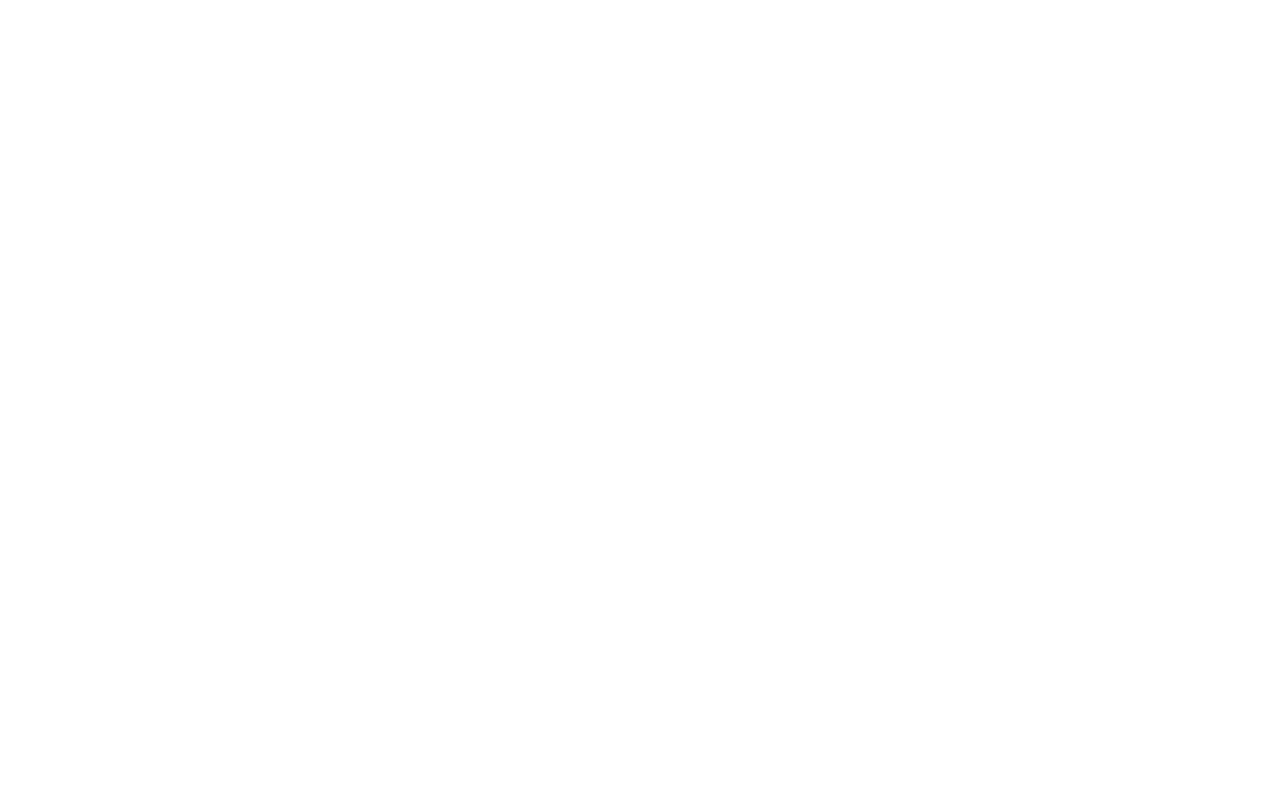
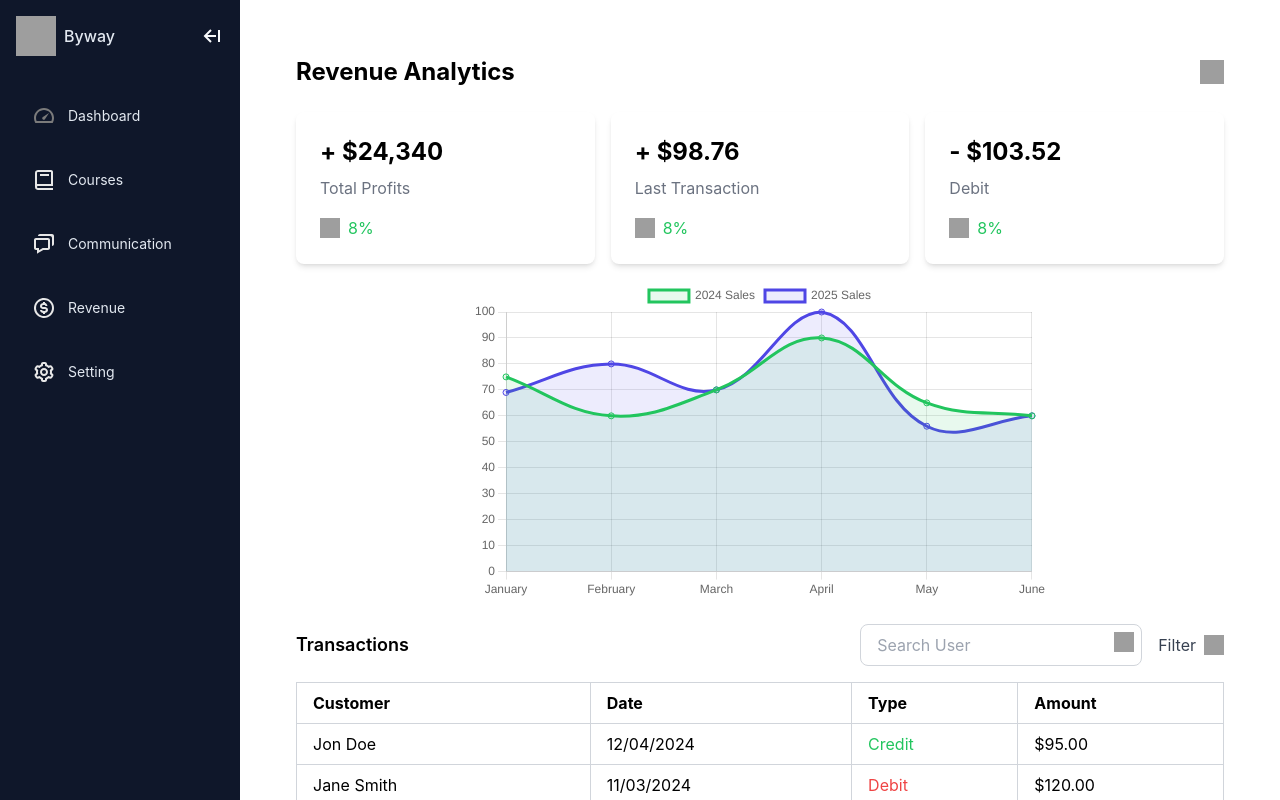
Before and after one commit to psikarwar/LMS_React, a React (Vite) app in the folder lms_website/: page /admin/revenue in a window 1280 px wide. Before the commit this address had no page. Shown: the top 800 px of the page. Built offline with nearby package versions, Linux system fonts and the light colour scheme; grey boxes are pictures that could not be loaded.

Commit message:
Added React outlet route provider with respective changes in other pages.

```diff
--- a/lms_website/src/App.tsx
+++ b/lms_website/src/App.tsx
@@ -1,6 +1,11 @@
 // import React from 'react'
 import React from "react";
-import { BrowserRouter as Router, Route, Routes } from "react-router-dom";
+import {
+  createBrowserRouter,
+  createRoutesFromElements,
+  Route,
+  RouterProvider,
+} from "react-router-dom";
 // import Header from './Components/Header/Header';
 import Signup from "./Components/SignUp/Signup";
 // import HomeScreen from './Components/HomeScreen/HomeScreen';s
@@ -12,9 +17,9 @@ import ShoppingCart from "./Components/Frontend/ShoppingCart/ShoppingCart";
 import CheckoutPage from "./Components/Frontend/CheckoutPage/CheckoutPage";
 import OrderCompletePage from "./Components/Frontend/OrderCompletePage/OrderCompletePage";
 import OrderCompletePag2 from "./Components/OrderCompletePage2/OrderCompletePag2";
-import MentorPage from "./Components/MentorPage/MentorPage";
+//import MentorPage from "./Components/MentorPage/MentorPage";
 import Customer from "./Components/Backend/Courses/Customer/Customer";
-import Chapter from "./Components/Backend/Courses/Chapter/Chapter";
+//import Chapter from "./Components/Backend/Courses/Chapter/Chapter";
 import ChapterDetails from "./Components/Backend/Courses/Chapter/ChapterDetails/ChapterDetails";
 import ChapterResources from "./Components/Backend/Courses/Chapter/ChapterResources/ChapterResources";
 import ChapterSeo from "./Components/Backend/Courses/Chapter/ChapterSeo/ChapterSeo";
@@ -36,75 +41,190 @@ import DashBoard from "./Components/Backend/Communication/Dashboard/DashBoard";
 import Promotion from "./Components/Backend/Courses/Promotion/Promotion";
 import Revenue from "./Components/Backend/Revenue/Revenue";
 import HomeScreen from "./Components/HomeScreen/HomeScreen";
-import FrontenComponenet from "./Components/FrontenComponenet";
 import Maincourse from "./Components/Backend/Courses/maincourse";
 import Courses from "./Components/Backend/Courses/Courses";
+import FrontenComponenet from "./Components/FrontenComponenet";
+import LayoutComponent from "./Components/LayoutComponent";
+import Chapter from "./Components/Backend/Courses/Chapter/Chapter";
+// import FrontenComponenet from "./Components/FrontenComponenet";
+// import Maincourse from "./Components/Backend/Courses/maincourse";
+// import Courses from "./Components/Backend/Courses/Courses";
 // import Sidebar from './Components/Backend/AdminLayout/Sidebar/Sidebar';
+// <<<<<<< Updated upstream
+
+// const App: React.FC = () => {
+//   return (
+
+
+//     <Router>
+//       {/* <Sidebar/> */}
+//       {/* <Header /> */}
+//       {/* <Courses/> */}
+
+//       <Routes>
+//        <Route path="" element={<FrontenComponenet />}>
+//         <Route path="/homescreen" element={<HomeScreen/>} />
+//         <Route path="/login" element={<Login />} />
+//         <Route path="/signup" element={<Signup />} />
+//         <Route path="/course" element={<CoursePage />} />
+//         <Route path="/profile" element={<MainLayout />} />
+//         <Route path="/category" element={<CategoryPage />} />
+//         <Route path="/shopping" element={<ShoppingCart />} />
+//         <Route path="/checkout" element={<CheckoutPage />} />
+//         <Route path="/ordercom" element={<OrderCompletePage />} />
+//         <Route path="/ordercompl" element={<OrderCompletePag2 />} />
+//           <Route path="/mentor" element={<MentorPage />} />
+//         </Route>
+
+//         <Route path="/" element={<AdminDashboard />}>
+//           <Route path="/maincourse" element={<Maincourse />} />
+//            <Route path="/admincourse" element={<Courses />} />
+
+
+//           {/* Backend */}
+//           <Route path="/customer" element={<Customer />} />
+//           <Route path="/chapter" element={<Chapter />} />
+//           {/* Update the route for ChapterDetails without the ID */}
+//           <Route path="/chapterdetail" element={<ChapterDetails />} />
+//           <Route path="/chapterresource" element={<ChapterResources />} />
+//           <Route path="/chapterseo" element={<ChapterSeo />} />
+//           <Route path="/editcoupon" element={<EditCoupon />} />
+//           <Route path="/createcoupon" element={<CreateCoupon />} />
+//           <Route path="/setting" element={<Setting />} />
+//           <Route path="/promotion" element={<Promotion />} />
+
+//           <Route path="/commn-review" element={<CommunicationReview />} />
+//           <Route path="/commission" element={<Commission />} />
+//           <Route path="/reviews" element={<ReviewPage />} />
+
+//           <Route path="/notification" element={<Notification />} />
+//           <Route path="/message" element={<Message />} />
+//           <Route path="/detail" element={<Details />} />
+//           <Route path="/notification-send" element={<NotificationSend />} />
+
+//           <Route path="/dashboard" element={<DashBoard />} />
+
+//           <Route path="/communication" element={<Communication />} />
+//           {/* <Route path="/revenue" element={<Revenue />} /> */}
+//           <Route path="/setting" element={<Setting />} />
+//           <Route path="/revenue" element={<Revenue/>} />
+
+//         </Route>
+//       </Routes>
+//       </Router>
+
+//       );
+
+// };
+
+
+// export default App;
+// =======
+
+const router = createBrowserRouter(
+  createRoutesFromElements(
+    <Route path="/" element={<LayoutComponent />}>
+      <Route element={<FrontenComponenet />}>
+        <Route index element={<HomeScreen />} />
+        <Route path="login" element={<Login />} />
+        <Route path="signup" element={<Signup />} />
+        <Route path="course" element={<CoursePage />} />
+        <Route path="profile" element={<MainLayout />} />
+        <Route path="category" element={<CategoryPage />} />
+        <Route path="shopping" element={<ShoppingCart />} />
+        <Route path="checkout" element={<CheckoutPage />} />
+        <Route path="ordercom" element={<OrderCompletePage />} />
+        <Route path="ordercompl" element={<OrderCompletePag2 />} />
+      </Route>
+      <Route path="/admin" element={<AdminDashboard />}>
+        <Route index element={<DashBoard />} />
+        <Route path="Maincourse" element={<Maincourse />} />
+        <Route path="Courses" element={<Courses />}>
+          <Route path="commission" element={<Commission />} />
+          <Route path="chapter" element={<Chapter />} />
+          <Route path="/admin/Courses/chapter/chapterdetail/:id" element={<ChapterDetails />} />
+          <Route path="/admin/Courses/chapter/chapterdetail/chapterseo" element={<ChapterSeo />} />
+          <Route path="/admin/Courses/chapter/chapterdetail/chapterresource" element={<ChapterResources />} />
+          <Route path="customer" element={<Customer />} />
+          <Route path="promotion" element={<Promotion />} />
+          <Route path="detail" element={<Details />} />
+          <Route path="setting" element={<Setting />} />
+        </Route>
+
+
+        <Route path="editcoupon" element={<EditCoupon />} />
+        <Route path="createcoupon" element={<CreateCoupon />} />
+        <Route path="commn-review" element={<CommunicationReview />} />
+        <Route path="notification" element={<Notification />} />
+        <Route path="message" element={<Message />} />
+        <Route path="notification-send" element={<NotificationSend />} />
+        <Route path="communication" element={<Communication />} />
+        <Route path="setting" element={<Setting />} />
+        <Route path="revenue" element={<Revenue />} />
+      </Route>
+    </Route>
+  )
+);
 
 const App: React.FC = () => {
   return (
+    <RouterProvider router={router} />
+    // <Router>
+    //   {/* <Sidebar/> */}
+    //   {/* <Header /> */}
+    //   {/* <Courses/> */}
 
+    //   <Routes>
+    //    <Route path="" element={<FrontenComponenet />}>
+    //     <Route path="/homescreen" element={<HomeScreen/>} />
+    //     <Route path="/login" element={<Login />} />
+    //     <Route path="/signup" element={<Signup />} />
+    //     <Route path="/course" element={<CoursePage />} />
+    //     <Route path="/profile" element={<MainLayout />} />
+    //     <Route path="/category" element={<CategoryPage />} />
+    //     <Route path="/shopping" element={<ShoppingCart />} />
+    //     <Route path="/checkout" element={<CheckoutPage />} />
+    //     <Route path="/ordercom" element={<OrderCompletePage />} />
+    //     <Route path="/ordercompl" element={<OrderCompletePag2 />} />
+    //       <Route path="/mentor" element={<MentorPage />} />
+    //     </Route>
 
-    <Router>
-      {/* <Sidebar/> */}
-      {/* <Header /> */}
-      {/* <Courses/> */}
+    //     <Route path="/" element={<AdminDashboard />}>
+    //
+    //        <Route path="/admincourse" element={<Courses />} />
 
-      <Routes>
-       <Route path="" element={<FrontenComponenet />}>
-        <Route path="/homescreen" element={<HomeScreen/>} />
-        <Route path="/login" element={<Login />} />
-        <Route path="/signup" element={<Signup />} />
-        <Route path="/course" element={<CoursePage />} />
-        <Route path="/profile" element={<MainLayout />} />
-        <Route path="/category" element={<CategoryPage />} />
-        <Route path="/shopping" element={<ShoppingCart />} />
-        <Route path="/checkout" element={<CheckoutPage />} />
-        <Route path="/ordercom" element={<OrderCompletePage />} />
-        <Route path="/ordercompl" element={<OrderCompletePag2 />} />
-          <Route path="/mentor" element={<MentorPage />} />
-        </Route>
+    //       {/* Backend */}
+    //       <Route path="/customer" element={<Customer />} />
+    //       <Route path="/chapter" element={<Chapter />} />
+    //       {/* Update the route for ChapterDetails without the ID */}
+    //       <Route path="/chapterdetail" element={<ChapterDetails />} />
+    //       <Route path="/chapterresource" element={<ChapterResources />} />
+    //       <Route path="/chapterseo" element={<ChapterSeo />} />
+    //       <Route path="/editcoupon" element={<EditCoupon />} />
+    //       <Route path="/createcoupon" element={<CreateCoupon />} />
+    //       <Route path="/setting" element={<Setting />} />
+    //       <Route path="/promotion" element={<Promotion />} />
 
-        <Route path="/" element={<AdminDashboard />}>
-          <Route path="/maincourse" element={<Maincourse />} />
-           <Route path="/admincourse" element={<Courses />} />
+    //       <Route path="/commn-review" element={<CommunicationReview />} />
+    //       <Route path="/commission" element={<Commission />} />
+    //       <Route path="/reviews" element={<ReviewPage />} />
 
+    //       <Route path="/notification" element={<Notification />} />
+    //       <Route path="/message" element={<Message />} />
+    //       <Route path="/detail" element={<Details />} />
+    //       <Route path="/notification-send" element={<NotificationSend />} />
 
-          {/* Backend */}
-          <Route path="/customer" element={<Customer />} />
-          <Route path="/chapter" element={<Chapter />} />
-          {/* Update the route for ChapterDetails without the ID */}
-          <Route path="/chapterdetail" element={<ChapterDetails />} />
-          <Route path="/chapterresource" element={<ChapterResources />} />
-          <Route path="/chapterseo" element={<ChapterSeo />} />
-          <Route path="/editcoupon" element={<EditCoupon />} />
-          <Route path="/createcoupon" element={<CreateCoupon />} />
-          <Route path="/setting" element={<Setting />} />
-          <Route path="/promotion" element={<Promotion />} />
+    //       <Route path="/dashboard" element={<DashBoard />} />
 
-          <Route path="/commn-review" element={<CommunicationReview />} />
-          <Route path="/commission" element={<Commission />} />
-          <Route path="/reviews" element={<ReviewPage />} />
+    //       <Route path="/communication" element={<Communication />} />
+    //       {/* <Route path="/revenue" element={<Revenue />} /> */}
+    //       <Route path="/setting" element={<Setting />} />
+    //       <Route path="/revenue" element={<Revenue/>} />
 
-          <Route path="/notification" element={<Notification />} />
-          <Route path="/message" element={<Message />} />
-          <Route path="/detail" element={<Details />} />
-          <Route path="/notification-send" element={<NotificationSend />} />
-
-          <Route path="/dashboard" element={<DashBoard />} />
-
-          <Route path="/communication" element={<Communication />} />
-          {/* <Route path="/revenue" element={<Revenue />} /> */}
-          <Route path="/setting" element={<Setting />} />
-          <Route path="/revenue" element={<Revenue/>} />
-
-        </Route>
-      </Routes>
-      </Router>
-
-      );
-
+    //     </Route>
+    //   </Routes>
+    //   </Router>
+  );
 };
 
-
 export default App;
--- a/lms_website/src/Components/Backend/AdminLayout/Sidebar/Sidebar.tsx
+++ b/lms_website/src/Components/Backend/AdminLayout/Sidebar/Sidebar.tsx
@@ -53,46 +53,46 @@ const Sidebar: React.FC = () => {
 
       <div className="flex flex-col gap-2">
         <div className={`flex items-center p-4 rounded-lg relative ${isCollapsed ? 'justify-center' : ''}`}>
-          <Link to="/dashboard" className={`flex items-center ${isActive('/dashboard')} ${isCollapsed ? 'justify-center' : ''}`}>
-            <img src={db} alt="Dashboard" className={`w-6 h-6 mr-3 transition duration-300 ${getImageClass('/dashboard')}`} />
+          <Link to="/admin" className={`flex items-center ${isActive('dashboard')} ${isCollapsed ? 'justify-center' : ''}`}>
+            <img src={db} alt="Dashboard" className={`w-6 h-6 mr-3 transition duration-300 ${getImageClass('dashboard')}`} />
             {!isCollapsed && (
-              <span className={`font-inter text-sm leading-6 ${isActive('/dashboard')}`}>Dashboard</span>
+              <span className={`font-inter text-sm leading-6 ${isActive('dashboard')}`}>Dashboard</span>
             )}
           </Link>
         </div>
 
         <div className={`flex items-center p-4 rounded-lg relative ${isCollapsed ? 'justify-center' : ''}`}>
-          <Link to="/maincourse" className={`flex items-center ${isActive('/maincourse')} ${isCollapsed ? 'justify-center' : ''}`}>
-            <img src={course} alt="Courses" className={`w-6 h-6 mr-3 transition duration-300 ${getImageClass('/maincourse')}`} />
+          <Link to="maincourse" className={`flex items-center ${isActive('maincourse')} ${isCollapsed ? 'justify-center' : ''}`}>
+            <img src={course} alt="Courses" className={`w-6 h-6 mr-3 transition duration-300 ${getImageClass('maincourse')}`} />
             {!isCollapsed && (
-              <span className={`font-inter text-sm leading-6 ${isActive('/maincourse')}`}>Courses</span>
+              <span className={`font-inter text-sm leading-6 ${isActive('maincourse')}`}>Courses</span>
             )}
           </Link>
         </div>
 
         <div className={`flex items-center p-4 rounded-lg relative ${isCollapsed ? 'justify-center' : ''}`}>
-          <Link to="/communication" className={`flex items-center ${isActive('/communication')} ${isCollapsed ? 'justify-center' : ''}`}>
-            <img src={communication} alt="Communication" className={`w-6 h-6 mr-3 transition duration-300 ${getImageClass('/communication')}`} />
+          <Link to="communication" className={`flex items-center ${isActive('communication')} ${isCollapsed ? 'justify-center' : ''}`}>
+            <img src={communication} alt="Communication" className={`w-6 h-6 mr-3 transition duration-300 ${getImageClass('communication')}`} />
             {!isCollapsed && (
-              <span className={`font-inter text-sm leading-6 ${isActive('/communication')}`}>Communication</span>
+              <span className={`font-inter text-sm leading-6 ${isActive('communication')}`}>Communication</span>
             )}
           </Link>
         </div>
 
         <div className={`flex items-center p-4 rounded-lg relative ${isCollapsed ? 'justify-center' : ''}`}>
-          <Link to="/revenue" className={`flex items-center ${isActive('/revenue')} ${isCollapsed ? 'justify-center' : ''}`}>
-            <img src={rev} alt="Revenue" className={`w-6 h-6 mr-3 transition duration-300 ${getImageClass('/revenue')}`} />
+          <Link to="revenue" className={`flex items-center ${isActive('revenue')} ${isCollapsed ? 'justify-center' : ''}`}>
+            <img src={rev} alt="Revenue" className={`w-6 h-6 mr-3 transition duration-300 ${getImageClass('revenue')}`} />
             {!isCollapsed && (
-              <span className={`font-inter text-sm leading-6 ${isActive('/revenue')}`}>Revenue</span>
+              <span className={`font-inter text-sm leading-6 ${isActive('revenue')}`}>Revenue</span>
             )}
           </Link>
         </div>
 
         <div className={`flex items-center p-4 rounded-lg relative ${isCollapsed ? 'justify-center' : ''}`}>
-          <Link to="/setting" className={`flex items-center ${isActive('/setting')} ${isCollapsed ? 'justify-center' : ''}`}>
-            <img src={setting} alt="Setting" className={`w-6 h-6 mr-3 transition duration-300 ${getImageClass('/setting')}`} />
+          <Link to="setting" className={`flex items-center ${isActive('setting')} ${isCollapsed ? 'justify-center' : ''}`}>
+            <img src={setting} alt="Setting" className={`w-6 h-6 mr-3 transition duration-300 ${getImageClass('setting')}`} />
             {!isCollapsed && (
-              <span className={`font-inter text-sm leading-6 ${isActive('/setting')}`}>Setting</span>
+              <span className={`font-inter text-sm leading-6 ${isActive('setting')}`}>Setting</span>
             )}
           </Link>
         </div>
--- a/lms_website/src/Components/Backend/Courses/Chapter/ChapterDetails/ChapterTabs/ChapterTabs.tsx
+++ b/lms_website/src/Components/Backend/Courses/Chapter/ChapterDetails/ChapterTabs/ChapterTabs.tsx
@@ -32,15 +32,15 @@ const ChapterTabs: React.FC<ChapterTabsProps> = ({ tabs, activeTab, onTabChange
             ${activeTab === tab ? 'border-b-2 border-blue-600 text-blue-600' : 'text-gray-600 hover:text-blue-600'}`}
         >
           {tab === 'Resources' ? (
-            <Link to="/chapterresource">
+            <Link to="chapterresource">
               {tab}
             </Link>
           ) : tab === 'Details' ? (
-            <Link to="/chapterdetail">
+            <Link to="chapterdetail">
               {tab}
             </Link>
           ) : tab === 'SEO' ? ( // Updated to 'SEO'
-            <Link to="/chapterseo">
+            <Link to="chapterseo">
               {tab}
             </Link>
           ) : (
--- a/lms_website/src/Components/Backend/Courses/Chapter/ChapterInfo/ChapterInfo.tsx
+++ b/lms_website/src/Components/Backend/Courses/Chapter/ChapterInfo/ChapterInfo.tsx
@@ -33,7 +33,7 @@ const ChapterInfo: React.FC<ChapterInfoProps> = ({ data }) => {
               <td className="px-4 py-2">{chapter.chapter}</td>
               <td className="px-4 py-2">
                 <Link
-                  to={`/chapterdetail/${chapter.title.toLowerCase().replace(/\s+/g, '-')}`} // Create a simple path
+                  to={`chapterdetail/${chapter.id}`} // Create a simple path
                   className="text-blue-600 hover:underline"
                 >
                   {chapter.title}
--- a/lms_website/src/Components/Backend/Courses/Courses.tsx
+++ b/lms_website/src/Components/Backend/Courses/Courses.tsx
@@ -7,8 +7,6 @@
 // // // import im2 from '../../../../../assets/icon-graph.svg'
 // // // import im3 from '../../../../../assets/icon-graph-2.svg'
 // // // import im4 from '../../../../../assets/icon-graph-3.svg'
-
-
 
 // // const Courses: React.FC = () => {
 // //   return (
@@ -137,84 +135,89 @@
 
 // export default Courses;
 
-import React from 'react';
-import { NavLink } from 'react-router-dom';
-import im1 from '../../../../../assets/icon-horizontal-dots.svg';
-import Tab from '../Tab/Tab';
+import React from "react";
+import { NavLink, Outlet } from "react-router-dom";
+import im1 from "../../../../../assets/icon-horizontal-dots.svg";
+import Tab from "../Tab/Tab";
 
 const Courses: React.FC = () => {
   return (
     <div className="p-4 font-sans ml-58">
       {/* Header Section */}
       <header className="flex flex-col md:flex-row justify-between items-start md:items-center mb-4">
-        <h1 className="text-lg md:text-2xl font-semibold">NCERT Solutions for Class 12 Chemistry</h1>
-        <img src={im1} alt="menu" className="mt-2 md:mt-0 w-6 h-6 md:w-8 md:h-8" />
+        <h1 className="text-lg md:text-2xl font-semibold">
+          NCERT Solutions for Class 12 Chemistry
+        </h1>
+        <img
+          src={im1}
+          alt="menu"
+          className="mt-2 md:mt-0 w-6 h-6 md:w-8 md:h-8"
+        />
       </header>
 
       {/* Tab Navigation */}
       <nav className="flex flex-wrap gap-4 my-4 border-b border-gray-300">
         <NavLink
-          to="/commission"
+          to="commission"
           className={({ isActive }: { isActive: boolean }) =>
-            `tab ${isActive ? 'active' : ''}`
+            `tab ${isActive ? "active" : ""}`
           }
         >
-       <Tab title="Commission"  />
+          <Tab title="Commission" />
         </NavLink>
         <NavLink
-          to="/reviews"
+          to="reviews"
           className={({ isActive }: { isActive: boolean }) =>
-            `tab ${isActive ? 'active' : ''}`
+            `tab ${isActive ? "active" : ""}`
           }
         >
-       <Tab title="Reviews"  />
+          <Tab title="Reviews" />
         </NavLink>
         <NavLink
-          to="/customer"
+          to="customer"
           className={({ isActive }: { isActive: boolean }) =>
-            `tab ${isActive ? 'active' : ''}`
+            `tab ${isActive ? "active" : ""}`
           }
         >
-       <Tab title="Customer"  />
+          <Tab title="Customer" />
         </NavLink>
         <NavLink
-          to="/chapter"
+          to="chapter"
           className={({ isActive }: { isActive: boolean }) =>
-            `tab ${isActive ? 'active' : ''}`
+            `tab ${isActive ? "active" : ""}`
           }
         >
-       <Tab title="Chapters"  />
+          <Tab title="Chapters" />
         </NavLink>
         <NavLink
-          to="/promotion"
+          to="promotion"
           className={({ isActive }: { isActive: boolean }) =>
-            `tab ${isActive ? 'active' : ''}`
+            `tab ${isActive ? "active" : ""}`
           }
         >
-       <Tab title="Promotion"  />
-
+          <Tab title="Promotion" />
         </NavLink>
         <NavLink
-          to="/detail"
+          to="detail"
           className={({ isActive }: { isActive: boolean }) =>
-            `tab ${isActive ? 'active' : ''}`
+            `tab ${isActive ? "active" : ""}`
           }
         >
-       <Tab title="Detail"  />
-
+          <Tab title="Detail" />
         </NavLink>
         <NavLink
-          to="/setting"
+          to="setting"
           className={({ isActive }: { isActive: boolean }) =>
-            `tab ${isActive ? 'active' : ''}`
+            `tab ${isActive ? "active" : ""}`
           }
         >
-       <Tab title="Settings"  />
+          <Tab title="Settings" />
         </NavLink>
       </nav>
       {/* Content will be rendered by React Router */}
       <section className="mt-4">
         {/* React Router will render content based on active route */}
+        <Outlet />
       </section>
     </div>
   );
--- a/lms_website/src/Components/Backend/Courses/maincourse.tsx
+++ b/lms_website/src/Components/Backend/Courses/maincourse.tsx
@@ -1,5 +1,5 @@
-import React from 'react';
-import { NavLink } from 'react-router-dom';
+import React from "react";
+import { NavLink } from "react-router-dom";
 
 // Sample dynamic data
 const coursesData = [
@@ -44,9 +44,12 @@ const Maincourse: React.FC = () => {
       {/* Header Section */}
       <div className="flex justify-between items-center mb-6">
         <h1 className="text-2xl font-semibold">Courses</h1>
-      <NavLink to ="/admincourse"> <button className="bg-blue-600 text-white py-2 px-6 rounded-lg font-medium">
-          <span>Add Course</span>
-        </button></NavLink>
+        <NavLink to="Courses">
+          {" "}
+          <button className="bg-blue-600 text-white py-2 px-6 rounded-lg font-medium">
+            <span>Add Course</span>
+          </button>
+        </NavLink>
       </div>
 
       {/* Course Cards */}
@@ -57,8 +60,14 @@ const Maincourse: React.FC = () => {
             className="bg-white p-6 rounded-lg shadow border border-gray-200"
           >
             {/* Chip for Free or Paid */}
-            <div className={`inline-block px-2 py-1 rounded-full text-xs font-bold mb-4 ${course.isFree ? 'bg-gray-200 text-gray-900' : 'bg-blue-600 text-white'}`}>
-              {course.isFree ? 'Free' : 'Paid'}
+            <div
+              className={`inline-block px-2 py-1 rounded-full text-xs font-bold mb-4 ${
+                course.isFree
+                  ? "bg-gray-200 text-gray-900"
+                  : "bg-blue-600 text-white"
+              }`}
+            >
+              {course.isFree ? "Free" : "Paid"}
             </div>
 
             {/* Course Title */}
--- a/lms_website/src/Components/Header/Header.tsx
+++ b/lms_website/src/Components/Header/Header.tsx
@@ -5,7 +5,7 @@ const Header: React.FC = () => {
   return (
     <header className="flex items-center justify-between px-4 py-4 bg-white border-b border-slate-800 md:px-10 lg:px-20">
       <div className="flex items-center">
-       <Link to ="/homescreen"> <img src="./assets/logo.svg" alt="Logo" className="w-8 h-10" />  </Link>
+       <Link to ="/"> <img src="./assets/logo.svg" alt="Logo" className="w-8 h-10" />  </Link>
         <span className="ml-1 text-lg font-medium text-slate-800">Byway</span>
       </div>
       <nav className="flex items-center">
--- /dev/null
+++ b/lms_website/src/Components/LayoutComponent.tsx
@@ -0,0 +1,10 @@
+import { Outlet } from "react-router-dom";
+const LayoutComponent = () => {
+  return (
+    <>
+      <Outlet />
+    </>
+  );
+};
+
+export default LayoutComponent;
```
Also changed, not shown: lms_website/src/Components/Backend/Courses/Chapter/ChapterDetails/ChapterDetails.tsx (+6 -1 lines), lms_website/src/Components/FrontenComponenet.tsx (+12 -14 lines).
